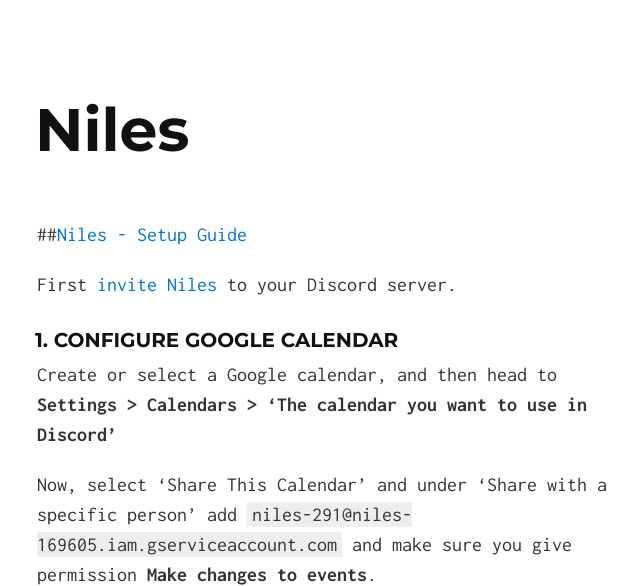
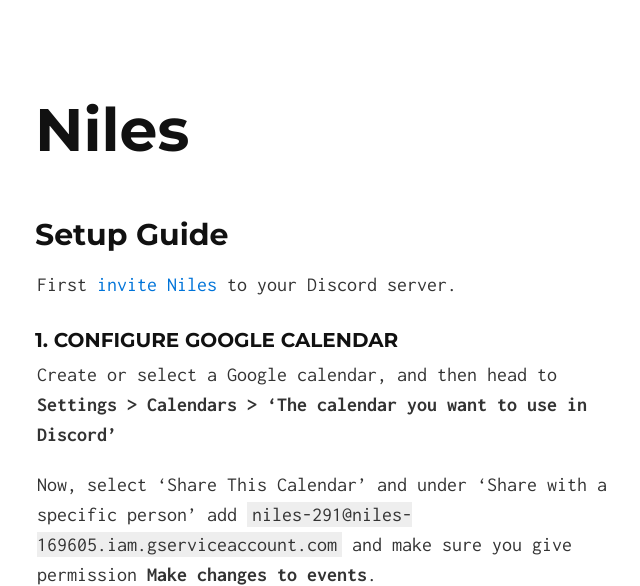
Before and after one commit to niles-bot/niles, a Jekyll site: the page built from docs/setup.md, in a window 1280 px wide and 900 px high, cut to the strip 0-586 px from the top of the window. Shown: the whole strip, without its empty margins (303-943 px from the left). Built offline with Jekyll 4.4.1, drawn with Linux system fonts in a browser that asks for light colours; our own code applies the rules of GitHub Pages for plain Markdown files.

Commit message:
Update setup.md

```diff
--- a/docs/setup.md
+++ b/docs/setup.md
@@ -2,7 +2,7 @@
 layout: default
 ---
 
-##[Niles - Setup Guide](http://seanecoffey.github.io/Niles)
+## Setup Guide
 
 First [invite Niles](https://discordapp.com/oauth2/authorize?client_id=320434122344366082&scope=bot&permissions=523344) to your Discord server.
 
```
